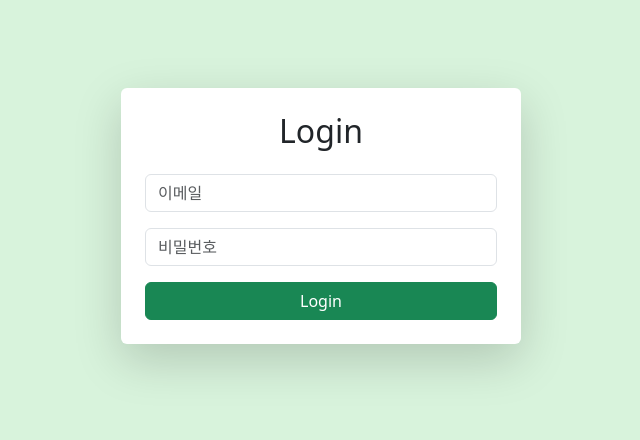
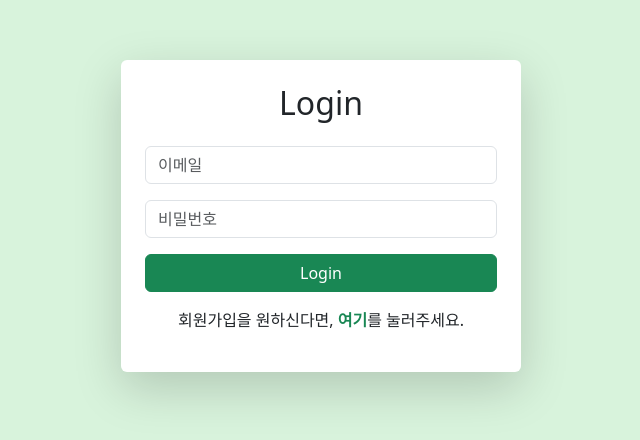
Before and after one commit to Glory0206/BucketList, a React (Vite) app in the folder frontend/: page /login in a window 1280 px wide. Shown: the part 128-568 px from the top of the page, without its empty margins (319-959 px from the left). Built offline with nearby package versions, Linux system fonts and the light colour scheme.

Commit message:
feat: 로그인 페이지에 회원가입 페이지 이동 구현

```diff
--- a/frontend/src/pages/Login.jsx
+++ b/frontend/src/pages/Login.jsx
@@ -51,6 +51,14 @@ function Login() {
             />
           </div>
           <button type="submit" className='btn btn-success w-100'>Login</button>
+          <p className='text-center mt-3'>회원가입을 원하신다면, {' '}
+            <span
+              style={{ color: '#198754', cursor: 'pointer', fontWeight: 'bold' }}
+              onClick={() => navigate('/signup')}>
+              여기
+            </span>
+              를 눌러주세요.
+            </p>
         </form>
       </div>
     </div>
```
